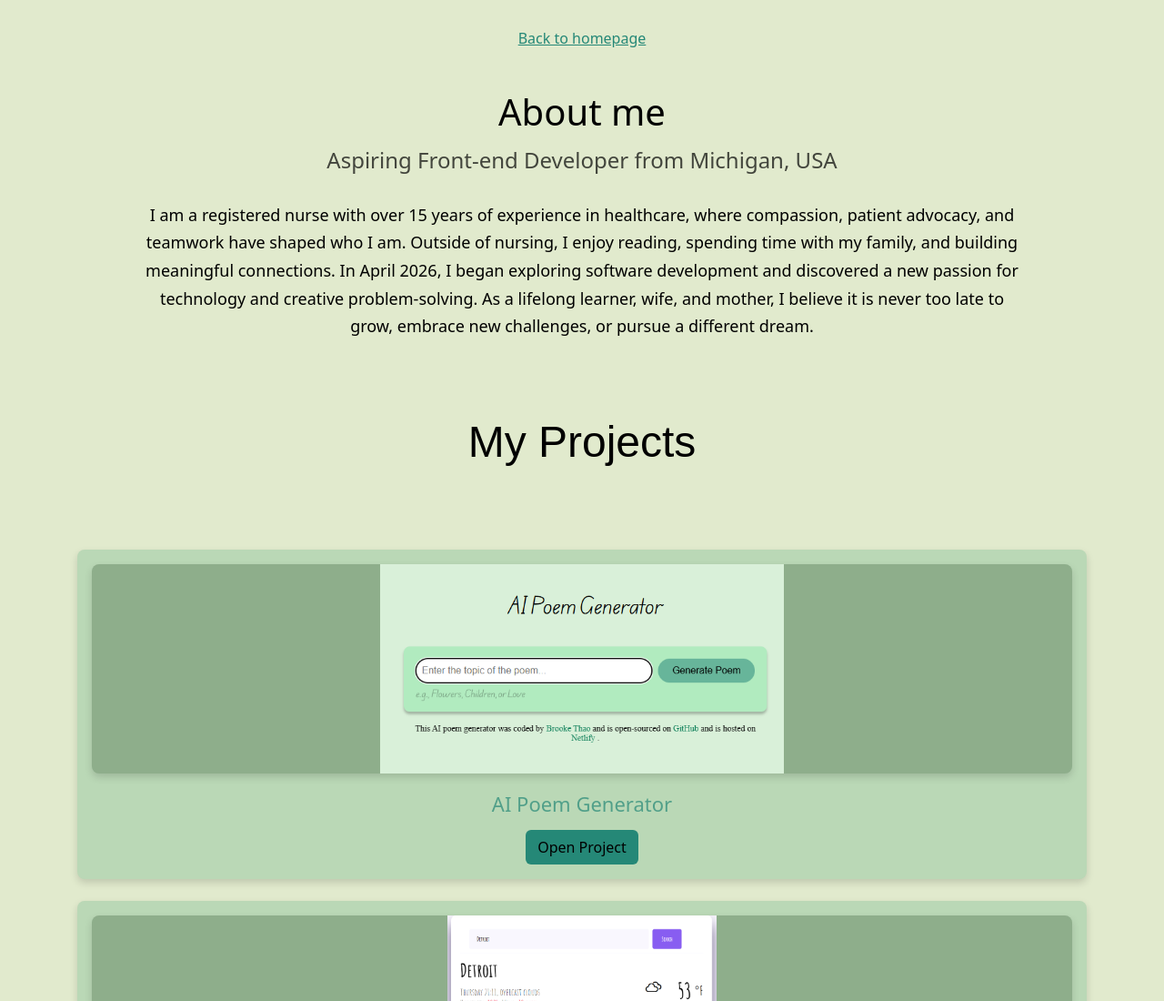
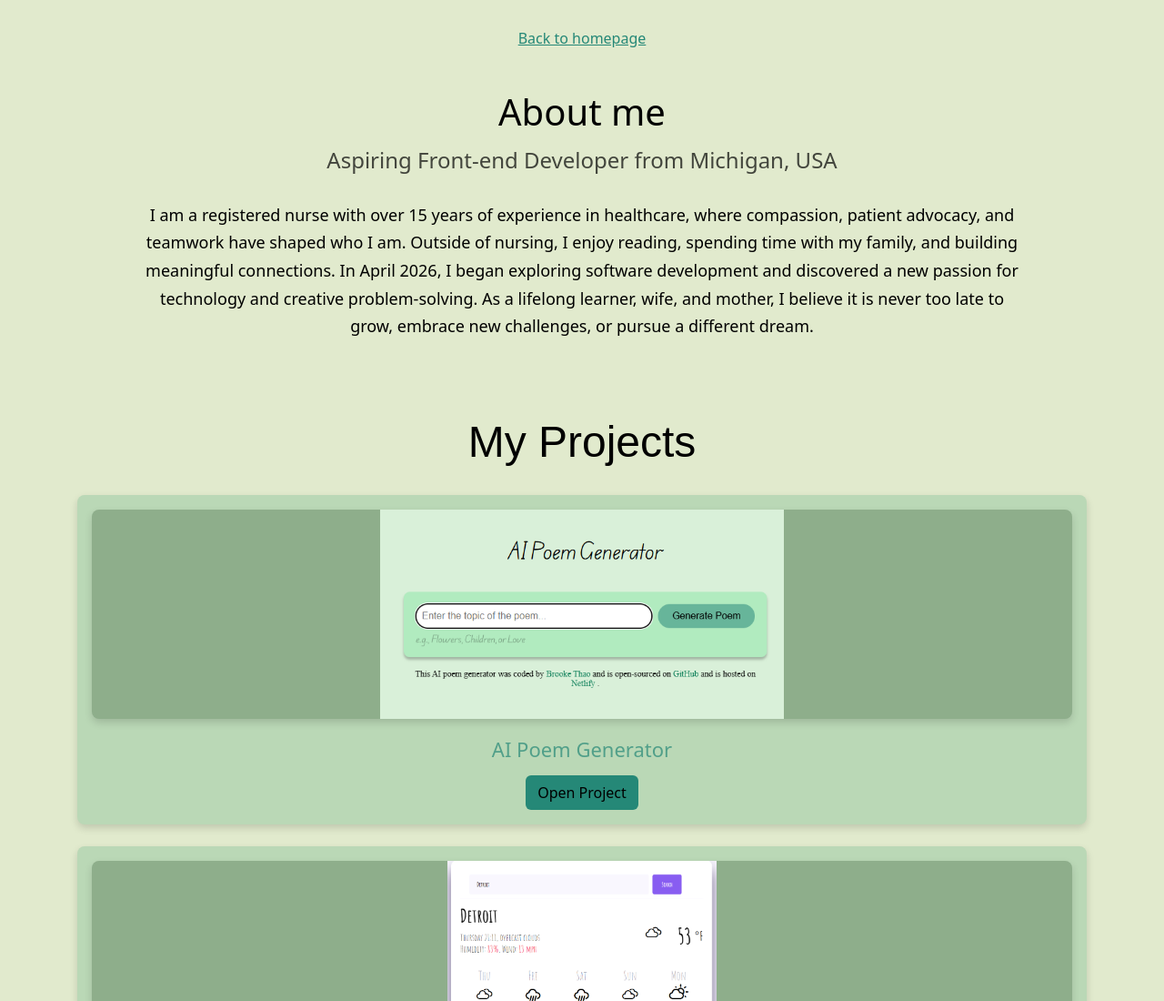
Before and after one commit to gnouy657-cell/Brooke-Portfolio, a website: page about.html in a window 1280 px wide. Shown: the top 1100 px of the page at 91% size. Drawn offline with nearby package versions, Linux system fonts and the light colour scheme; a web font is replaced by a local one.

Commit message:
fixed margin after spelling error

```diff
--- a/style.css
+++ b/style.css
@@ -340,8 +340,7 @@ p {
 }
 
 .projects-section h2 {
-  margin-bottom: 60px !important;
-  padding-bottom: 30px;
+  margin-bottom: 30px !important;
 }
 
 /* CONTAINER */
```
